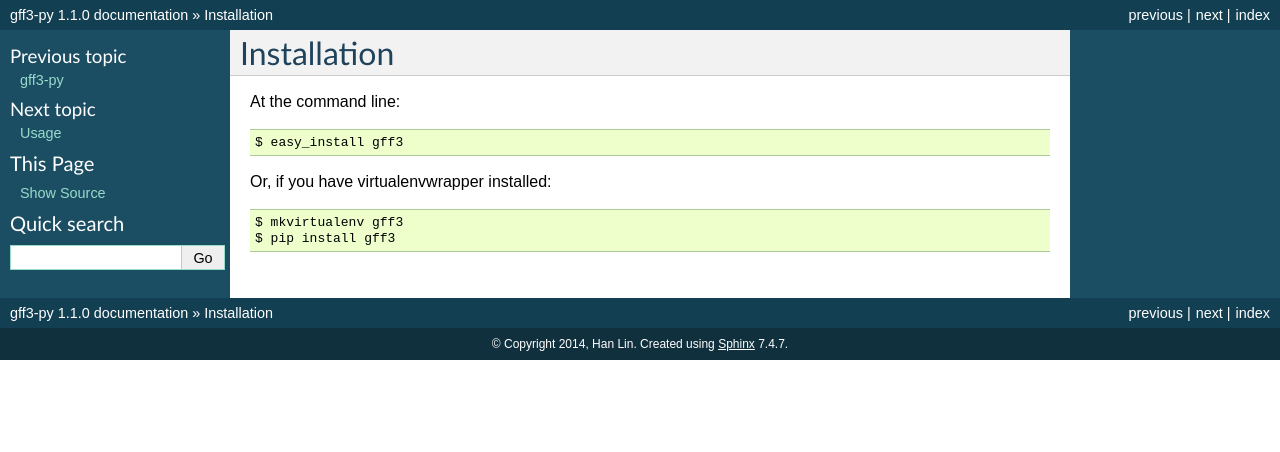
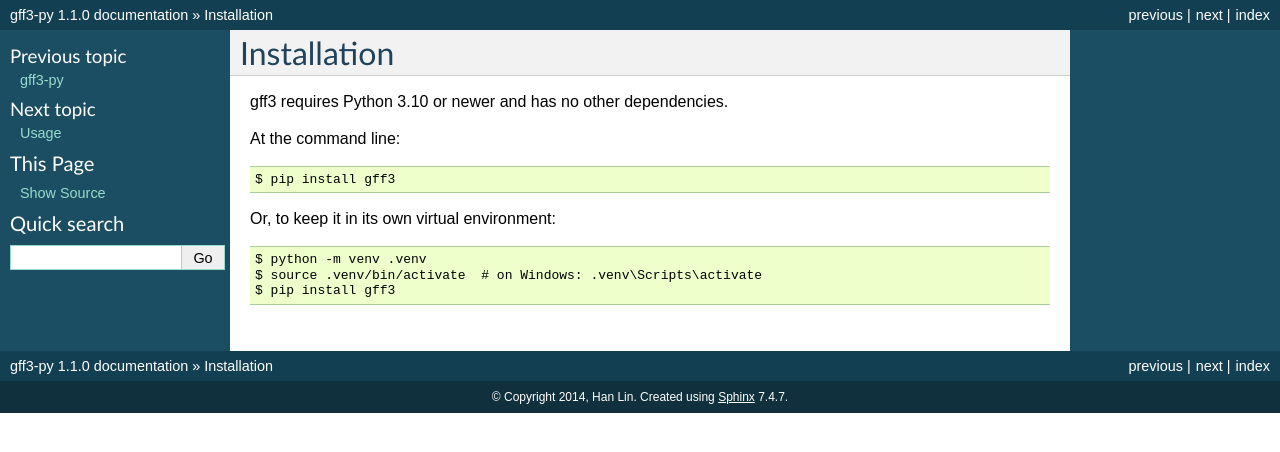
Before and after one commit to hotdogee/gff3-py, a Sphinx documentation site: the page built from docs/installation.rst, in a window 1280 px wide. Shown: the top 452 px of the page. Built offline with Sphinx 7.4.7, drawn with Linux system fonts in a browser that asks for light colours.

Commit message:
Add a Read the Docs config and refresh the install docs
Read the Docs no longer builds projects without a .readthedocs.yaml.
Pin Sphinx in docs/requirements.txt for reproducible builds, make
conf.py find the project root from its own location rather than the
working directory, drop the missing _static path, and replace the
easy_install instructions with pip.

Co-Authored-By: Claude Opus 5.5 <noreply@anthropic.com>

```diff
--- a/docs/conf.py
+++ b/docs/conf.py
@@ -23,8 +23,8 @@ import os
 #sys.path.insert(0, os.path.abspath('.'))
 
 # Get the project root dir, which is the parent dir of this
-cwd = os.getcwd()
-project_root = os.path.dirname(cwd)
+# file's directory, regardless of the directory the build runs in
+project_root = os.path.dirname(os.path.dirname(os.path.abspath(__file__)))
 
 # Insert the project root dir as the first element in the PYTHONPATH.
 # This lets us ensure that the source package is imported, and that its
@@ -142,7 +142,7 @@ html_theme = 'default'
 # here, relative to this directory. They are copied after the builtin
 # static files, so a file named "default.css" will overwrite the builtin
 # "default.css".
-html_static_path = ['_static']
+html_static_path = []
 
 # If not '', a 'Last updated on:' timestamp is inserted at every page
 # bottom, using the given strftime format.
--- a/docs/installation.rst
+++ b/docs/installation.rst
@@ -2,11 +2,14 @@
 Installation
 ============
 
+gff3 requires Python 3.10 or newer and has no other dependencies.
+
 At the command line::
 
-    $ easy_install gff3
+    $ pip install gff3
 
-Or, if you have virtualenvwrapper installed::
+Or, to keep it in its own virtual environment::
 
-    $ mkvirtualenv gff3
+    $ python -m venv .venv
+    $ source .venv/bin/activate  # on Windows: .venv\Scripts\activate
     $ pip install gff3
--- /dev/null
+++ b/docs/requirements.txt
@@ -0,0 +1,2 @@
+# Pinned for reproducible Read the Docs builds, updated by Dependabot
+sphinx==9.1.0
```
Also changed, not shown: .readthedocs.yaml (added), 1 other file.
